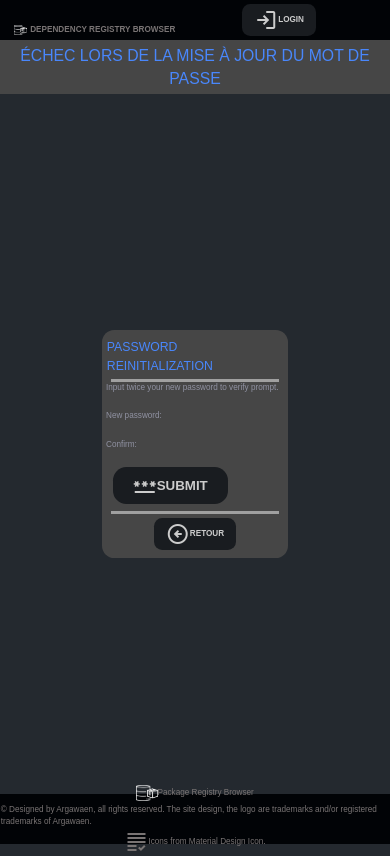
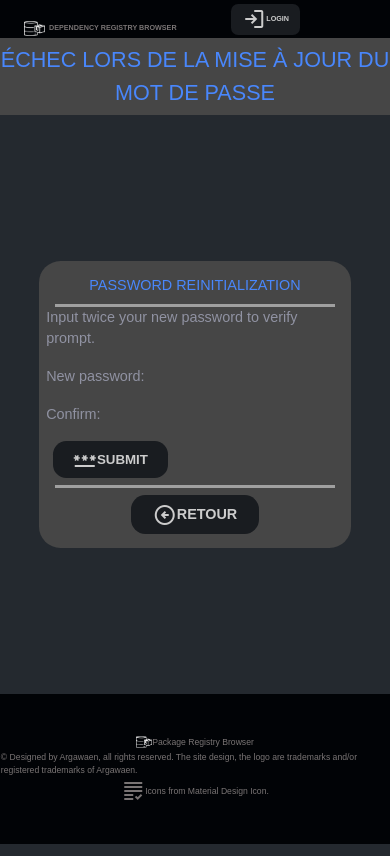
Before and after one commit to Silmaen/DepManagerServer, a Django app: page /profile/reset/1/1/ in a window 390 px wide. Run offline with Django 4.2, Linux system fonts and the light colour scheme; parts of the project's set-up code (start-up, migrations or seed data) failed here and were passed over.

Commit message:
better view on telephone devices

```diff
--- a/server/data/static/css/content.css
+++ b/server/data/static/css/content.css
@@ -29,7 +29,7 @@
     flex-direction: column;
     width: 770px;
 }
-@media all and (max-width: 771px) {
+@media all and (max-width: 1000px) {
     .ArticleContent{
         width: 100%;
     }
@@ -65,8 +65,9 @@
     display: flex;
     flex-direction: column;
     width: 770px;
+    font-size: 0.6em;
 }
-@media all and (max-width: 771px) {
+@media all and (max-width: 1000px) {
     .PackageList{
         width: 100%;
     }
@@ -81,12 +82,12 @@
     color: var(--theme-btn-color);
     border: 1px solid var(--theme-article-color-sep);
     border-radius:0.5em;
-    box-shadow: 0 0 10px rgba(0, 0, 0, 0.5);
+    box-shadow: 0 0 2.7em rgba(0, 0, 0, 0.5);
 
 }
 .PackageHeader {
     padding: 0.5em;
-    font-size: 1.3vw;
+    font-size: 2.5em;
     display: flex;
     flex-flow: row nowrap;
     transition: background-color 0.3s;
@@ -121,16 +122,16 @@
     display: flex;
     flex-flow: column nowrap;
     padding-left: 3em;
-    font-size: 0.8vw;
+    font-size:1em;
 }
 
 .PackageName, .PackageVersion {
-    font-size: 1.3vw;
+    font-size: 1.em;
     margin: 0 0.5em;
     color: var(--theme-btn-color);
 }
 .PackageVersion {
-    font-size: 0.9vw;
+    font-size: 1.1em;
 }
 
 .Actions{
--- a/server/data/static/css/main.css
+++ b/server/data/static/css/main.css
@@ -52,28 +52,28 @@
     justify-content: space-between;
     align-items: start;
     margin: 0;
-    font-size: 1rem;
+    font-size: 1em;
     font-weight: 400;
     color: var(--theme-color);
     text-align: left;
     background-color: var(--theme-bg-color);
     line-height: 1.5;
 }
-h1 {font-size: 27px;}
-h2 {font-size: 25px;}
-h3 {font-size: 23px;}
-h4 {font-size: 21px;}
-h5 {font-size: 17px;}
-h6 {font-size: 15px;}
+h1 {font-size: 1.5em;}
+h2 {font-size: 1.2em;}
+h3 {font-size: 1.1em;}
+h4 {font-size: 1.0em;}
+h5 {font-size: 0.8em;}
+h6 {font-size: 0.7em;}
 
 @media all and (max-width: 1000px) {
-body {font-size:2.1vw;}
-h1 {font-size: 4.05vw;}
-h2 {font-size: 3.75vw;}
-h3 {font-size: 3.45vw;}
-h4 {font-size: 3.15vw;}
-h5 {font-size: 2.55vw;}
-h6 {font-size: 2.25vw;}
+body {font-size:0.9em;}
+h1 {font-size: 1.5em;}
+h2 {font-size: 1.2em;}
+h3 {font-size: 1.1em;}
+h4 {font-size: 1.0em;}
+h5 {font-size: 0.8em;}
+h6 {font-size: 0.7em;}
 }
 input:focus,select:focus,button:focus,textarea:focus {
     outline: none;
@@ -211,10 +211,10 @@
 .site-title {
     display: flex;
     align-items: center;
-    padding-top: .3125rem;
-    padding-bottom: .3125rem;
-    margin-right: 1rem;
-    font-size: 1.25rem;
+    padding-top: 0.3em;
+    padding-bottom: 0.3em;
+    margin-right: 1em;
+    font-size: 1em;
     white-space: nowrap;
     height: 50px;
 }
@@ -225,18 +225,19 @@
 }
 .site-title h1{
     display:inline-block;
-    padding: 11px 11px;
+    padding: 0.5em 0.5em;
     color: var(--theme-top-btm-bar-color);
     text-transform: uppercase;
     font-weight: bold;
+    font-size: 1em;
 }
 @media all and (max-width: 1000px) {
     .site-title {
         height: 20px;
+        font-size: 0.5em;
     }
-    .site-title h1 {
-        font-size: 2.1vw;
-        padding: 3px 3px;
+    .header .button {
+        font-size: 0.5em;
     }
 }
 /* ...... User ..... */
@@ -260,15 +261,15 @@
     margin-left:auto !important;
 }
 .navmenu>li:not(:last-child) {
-    margin-right:1rem
+    margin-right:1em
 }
 .navmenu ul, .navmenu ol{
     padding-left: 0;
 }
 .navmenu li {
     list-style: none;
-    padding:0.5rem;
-    padding-bottom: 0.7rem;
+    padding:0.5em;
+    padding-bottom: 0.7em;
 }
 .navmenu .navitem {
     position:relative;
@@ -277,20 +278,11 @@
 }
 .navmenu li a{
     display: flex;
-    font-size: 15px;
+    font-size: 1.1m;
     color: var(--theme-btn-color);
     text-transform: uppercase;
     font-weight: bold;
     font-family: sans-serif;
-}
-@media all and (max-width: 1000px) {
-    .navmenu li {
-        padding:0.2rem;
-        padding-bottom: 0.4rem;
-    }
-    .navmenu li a{
-        font-size: 2.1vw;
-    }
 }
 .navmenu .navitem>a::before {
     transform:scale3d(1,1,1);
@@ -308,7 +300,7 @@
     position:absolute;
     top:0px;
     width:100%;
-    margin-left:-0.5rem;
+    margin-left:-0.5em;
     height:2px;
     background:var(--theme-btn-color-hv);
     transform:scale3d(0,1,1);
@@ -329,6 +321,11 @@
     color:var(--theme-btn-color-hv);
 }
 
+@media all and (max-width: 1000px) {
+.navmenu li a{
+    font-size: 0.7em;
+}
+}
 /* -------------- LOWER HEADER -------------- */
 .page-title {
     background-color:var(--theme-page-title-bg-color);
@@ -356,6 +353,12 @@
     align-content: center;
     align-items: center;
 }
+@media all and (max-width: 1000px) {
+.footer {
+    height: 150px;
+    font-size: 0.6em;
+}
+}
 .footer a, .footer p{
     color:var(--theme-top-btm-bar-color);
     display:flex;
@@ -370,5 +373,5 @@
     color: var(--theme-btn-color-hv);
 }
 .footer p a img {
-    max-height: 1rem;
+    max-height: 1.4em;
 }
```
Also changed, not shown: 1 other file.
